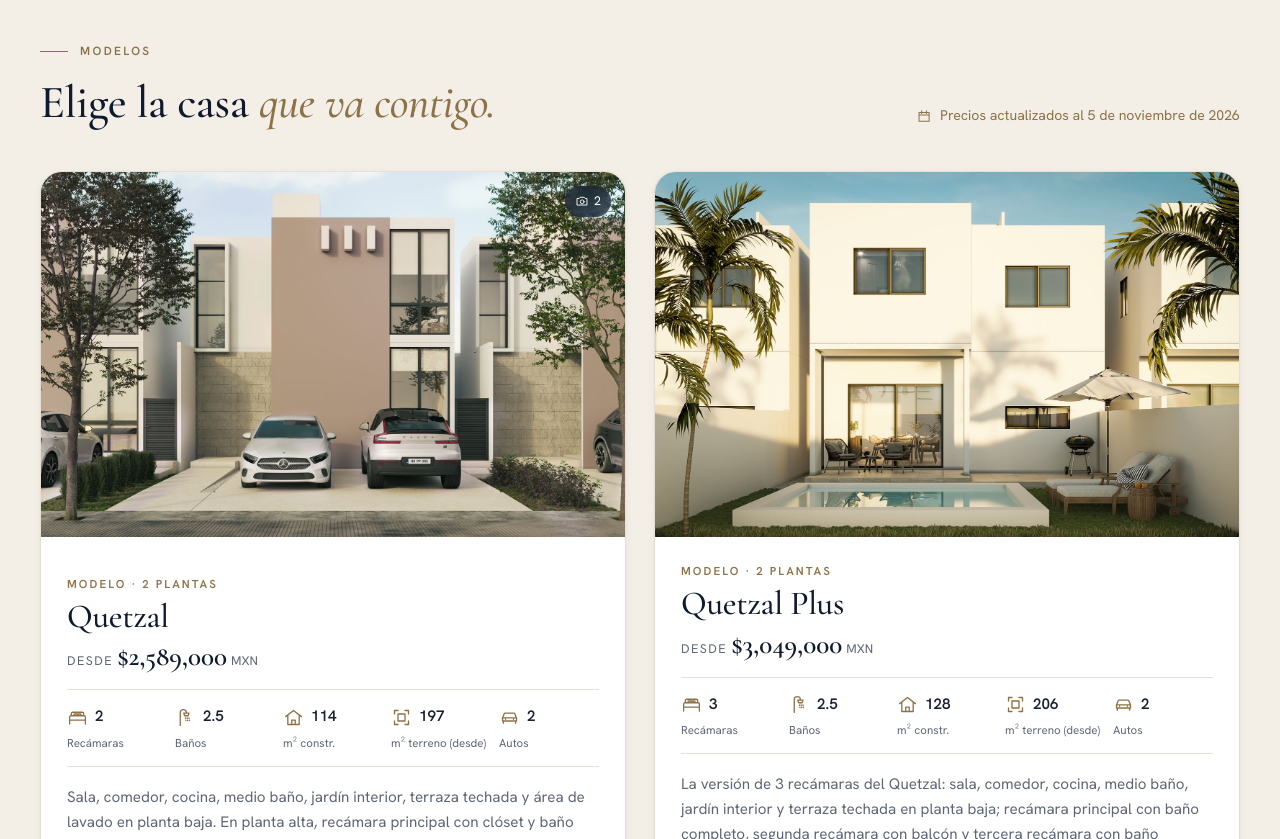
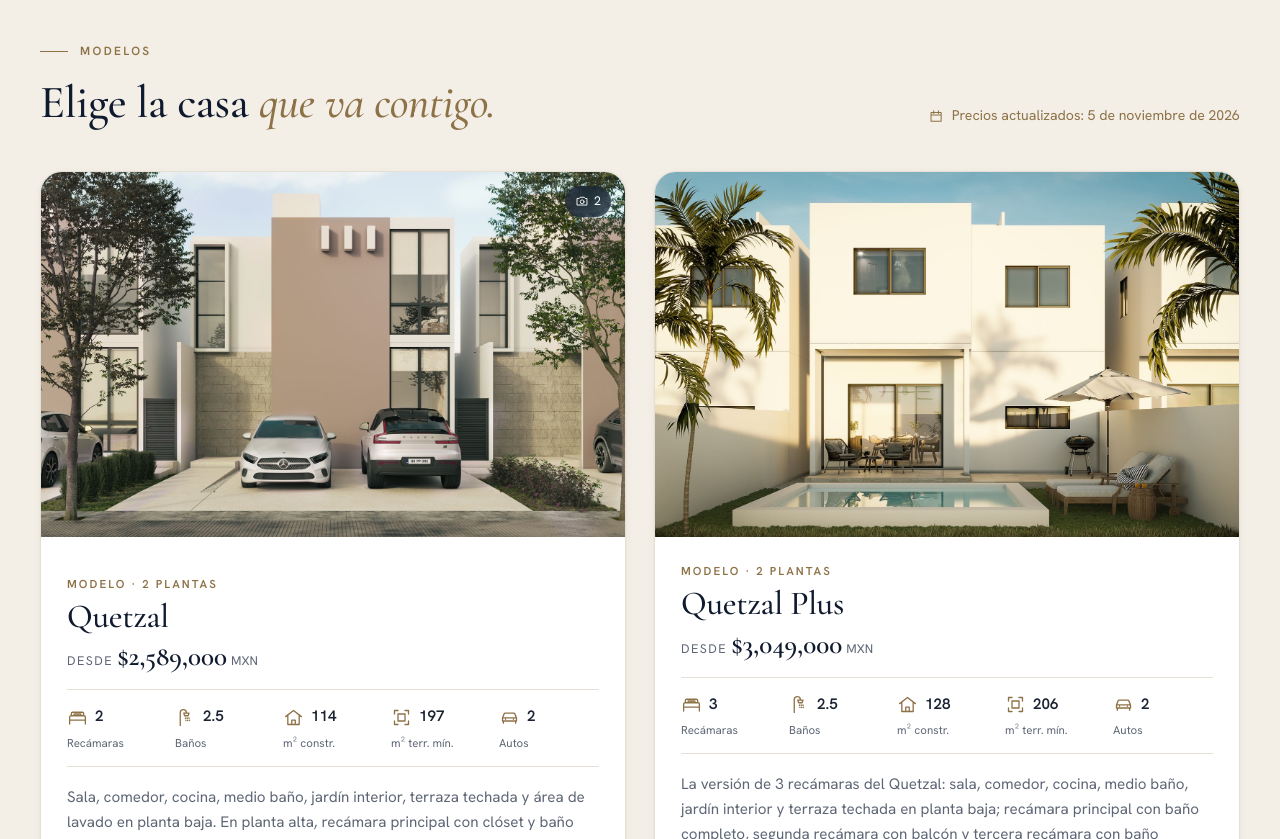
Before and after one commit to nandofrc80/ucapital.mx, a Jekyll site: the page built from _propiedades/estela-nativa.md, in a window 1280 px wide and 1400 px high, scrolled down 1687 px. Shown: the part 156-995 px from the top of the window. Built offline with Jekyll 4.4.1, drawn with Linux system fonts in a browser that asks for light colours; some of the changed text lies outside the part shown.

Commit message:
Etiquetas: precios actualizados y terreno mínimo
Co-Authored-By: Claude Opus 5.5 <noreply@anthropic.com>
Claude-Session: https://claude.ai/code/session_015ykr8YQXJFJ75zMsC2hNVh

```diff
--- a/_layouts/propiedad.html
+++ b/_layouts/propiedad.html
@@ -91,7 +91,7 @@ body_class: pagina-propiedad
         <p class="eyebrow">Modelos</p>
         <h2>Elige la casa <em>que va contigo.</em></h2>
       </div>
-      {%- if p.precios_actualizados %}<div class="section__head-side"><p class="actualizado">{% include icono.html n="calendario" %}Precios actualizados al {{ p.precios_actualizados }}</p></div>{% endif %}
+      {%- if p.precios_actualizados %}<div class="section__head-side"><p class="actualizado">{% include icono.html n="calendario" %}Precios actualizados: {{ p.precios_actualizados }}</p></div>{% endif %}
     </header>
     <div class="modelos">
       {%- for m in p.modelos %}
@@ -111,7 +111,7 @@ body_class: pagina-propiedad
             <li>{% include icono.html n="cama" %}<span>{{ m.recamaras }}{% if m.recamaras_max and m.recamaras_max > m.recamaras %}<em>–{{ m.recamaras_max }}</em>{% endif %}</span><small>Recámaras</small></li>
             <li>{% include icono.html n="regadera" %}<span>{{ m.banos }}</span><small>Baños</small></li>
             <li>{% include icono.html n="construccion" %}<span>{{ m.construccion }}{% if m.construccion_max and m.construccion_max > m.construccion %}<em>–{{ m.construccion_max }}</em>{% endif %}</span><small>m² constr.</small></li>
-            <li>{% include icono.html n="terreno" %}<span>{{ m.terreno }}</span><small>m² terreno{% if m.terreno_desde %} (desde){% endif %}</small></li>
+            <li>{% include icono.html n="terreno" %}<span>{{ m.terreno }}</span><small>{% if m.terreno_desde %}m² terr. mín.{% else %}m² terreno{% endif %}</small></li>
             {%- if m.estacionamientos and m.estacionamientos > 0 %}<li>{% include icono.html n="auto" %}<span>{{ m.estacionamientos }}</span><small>Autos</small></li>{% endif %}
           </ul>
           {%- if m.descripcion %}<p class="modelo__desc">{{ m.descripcion }}</p>{% endif %}
```
